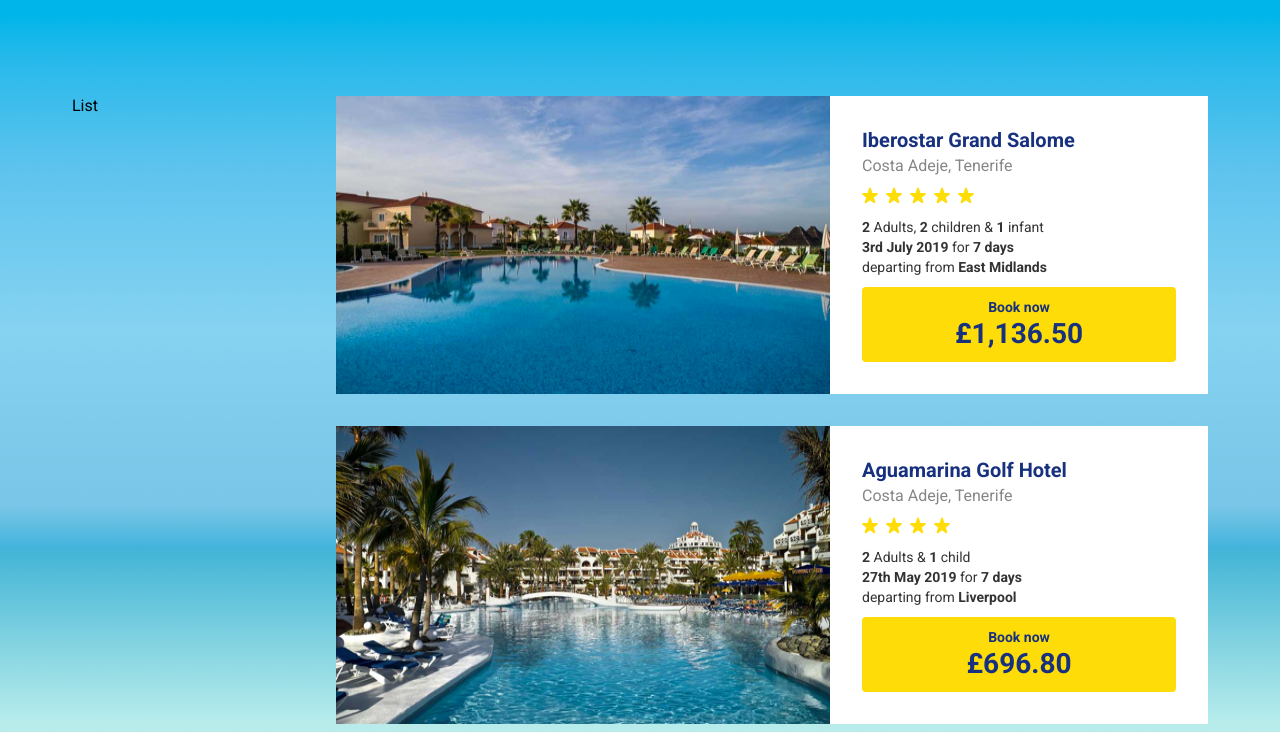
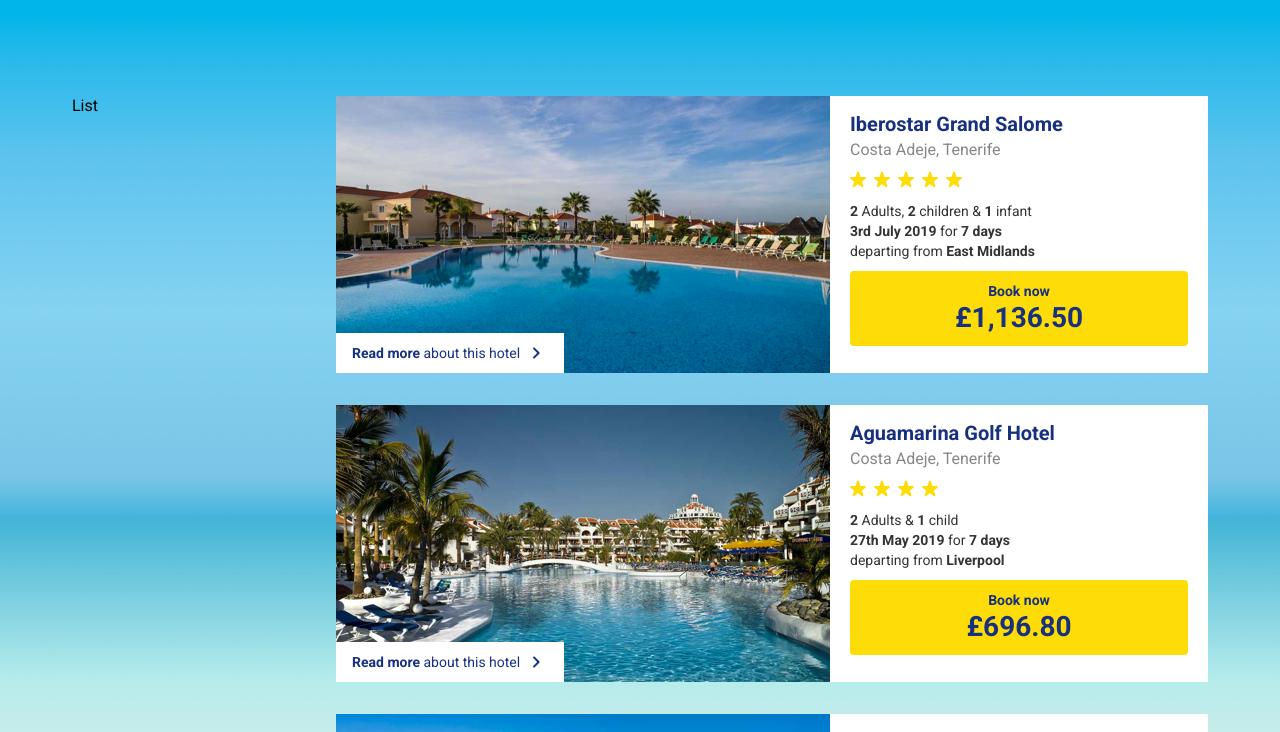
Before and after one commit to lukegreenwood/onthebeach-techtest, a Next.js app: page / in a window 1280 px wide. Shown: the top 732 px of the page. Built offline with nearby package versions, Linux system fonts and the light colour scheme.

Commit message:
feat: add in description

```diff
--- a/Components/HotelCard/HotelCard.tsx
+++ b/Components/HotelCard/HotelCard.tsx
@@ -1,4 +1,5 @@
-import Image from "next/image";
+/* eslint-disable @next/next/no-img-element */
+import React from "react";
 import { format } from "date-fns";
 
 import { Hotel } from "../../libs/mockHotelData";
@@ -6,19 +7,51 @@
 import { Rating } from "../Rating";
 import { BookButton } from "../BookButton";
 import { formatGuests } from "../../libs/formatGuests";
-import React from "react";
 
 export const HotelCard = (props: Hotel) => {
+	const [showingDescription, setShowingDescription] = React.useState(false);
 	const guests = formatGuests(props.guests);
 
 	return (
 		<div className={styles.hotelCard}>
-			<Image
-				src={`/${props.image}`}
-				alt={`Image of hotel ${props.name}`}
-				width={494}
-				height={277}
-			/>
+			<div className={styles.hotelImage}>
+				<img
+					src={`/${props.image}`}
+					alt={`Image of hotel ${props.name}`}
+					width={494}
+					height={277}
+				/>
+				<button
+					className={styles.descriptionToggle}
+					onClick={() => setShowingDescription(!showingDescription)}
+				>
+					<span>
+						<strong>Read {showingDescription ? "less" : "more"}</strong> about
+						this hotel
+					</span>
+					{showingDescription ? (
+						<svg
+							xmlns="http://www.w3.org/2000/svg"
+							height="24"
+							viewBox="0 0 24 24"
+							width="24"
+						>
+							<path d="M24 24H0V0h24v24z" fill="none" opacity=".87" />
+							<path d="M15.88 9.29L12 13.17 8.12 9.29c-.39-.39-1.02-.39-1.41 0-.39.39-.39 1.02 0 1.41l4.59 4.59c.39.39 1.02.39 1.41 0l4.59-4.59c.39-.39.39-1.02 0-1.41-.39-.38-1.03-.39-1.42 0z" />
+						</svg>
+					) : (
+						<svg
+							xmlns="http://www.w3.org/2000/svg"
+							height="24"
+							viewBox="0 0 24 24"
+							width="24"
+						>
+							<path d="M0 0h24v24H0V0z" fill="none" />
+							<path d="M9.29 6.71c-.39.39-.39 1.02 0 1.41L13.17 12l-3.88 3.88c-.39.39-.39 1.02 0 1.41.39.39 1.02.39 1.41 0l4.59-4.59c.39-.39.39-1.02 0-1.41L10.7 6.7c-.38-.38-1.02-.38-1.41.01z" />
+						</svg>
+					)}
+				</button>
+			</div>
 
 			<div className={styles.hotelInfo}>
 				<h2 className={styles.hotelName}>{props.name}</h2>
@@ -43,6 +76,13 @@
 				</div>
 				<BookButton price={props.price} />
 			</div>
+
+			{showingDescription && (
+				<div className={styles.description}>
+					<h3>Overview</h3>
+					<p>{props.description}</p>
+				</div>
+			)}
 		</div>
 	);
 };
--- a/styles/BookButton.module.scss
+++ b/styles/BookButton.module.scss
@@ -1,3 +1,5 @@
+@import "variables";
+
 .bookButton {
 	display: inline-block;
 	width: 100%;
@@ -6,8 +8,8 @@
 	border: 0;
 	border-radius: 4px;
 	font-weight: bold;
-	background-color: #fedc07;
-	color: #17317f;
+	background-color: $yellow;
+	color: $blue;
 
 	span {
 		display: block;
--- a/styles/HotelCard.module.scss
+++ b/styles/HotelCard.module.scss
@@ -1,16 +1,50 @@
+@import "variables";
+
 .hotelCard {
-	display: flex;
+	display: grid;
+	grid-template-columns: 494px auto;
+	grid-template-areas:
+		"image info"
+		"description description ";
 	margin-bottom: 32px;
 	background-color: #ffffff;
 
+	.hotelImage {
+		grid-area: image;
+		position: relative;
+
+		img {
+			display: block;
+		}
+
+		.descriptionToggle {
+			display: inline-flex;
+			align-items: center;
+			position: absolute;
+			bottom: 0;
+			padding: 8px 16px;
+			background: none;
+			background-color: #ffffff;
+			border: none;
+			font-size: 14px;
+			color: $blue;
+			gap: 4px;
+
+			svg {
+				fill: currentColor;
+			}
+		}
+	}
+
 	.hotelInfo {
-		padding: 32px;
+		grid-area: info;
+		padding: 16px 20px;
 		flex-grow: 1;
 
 		.hotelName {
 			margin: 0;
 			font-size: 20px;
-			color: #17317f;
+			color: $blue;
 		}
 
 		.hotelLocation {
@@ -30,6 +64,24 @@
 		}
 	}
 
+	.description {
+		grid-area: description;
+		padding: 24px 16px;
+		border-bottom: 1px solid #afafaf;
+		font-size: 14px;
+
+		h3 {
+			color: $blue;
+
+			margin: 0 0 8px;
+		}
+
+		p {
+			line-height: 1.5;
+			color: #343434;
+		}
+	}
+
 	&:last-child {
 		margin-bottom: 0;
 	}
--- a/styles/Rating.module.scss
+++ b/styles/Rating.module.scss
@@ -1,9 +1,11 @@
+@import "variables";
+
 .rating {
 	display: flex;
 	margin: 8px 0 12px -4px;
 
 	svg {
-		fill: #fedc07;
+		fill: $yellow;
 		width: 24px;
 		height: 24px;
 	}
--- a/styles/globals.css
+++ b/styles/globals.css
@@ -9,6 +9,8 @@
 body {
 	background: url(/background.png) repeat-x;
 	background-size: contain;
+	background-attachment: fixed;
+	font-size: 16px;
 }
 
 a {
--- /dev/null
+++ b/styles/variables.scss
@@ -0,0 +1,2 @@
+$blue: #17317f;
+$yellow: #fedc07;
```
